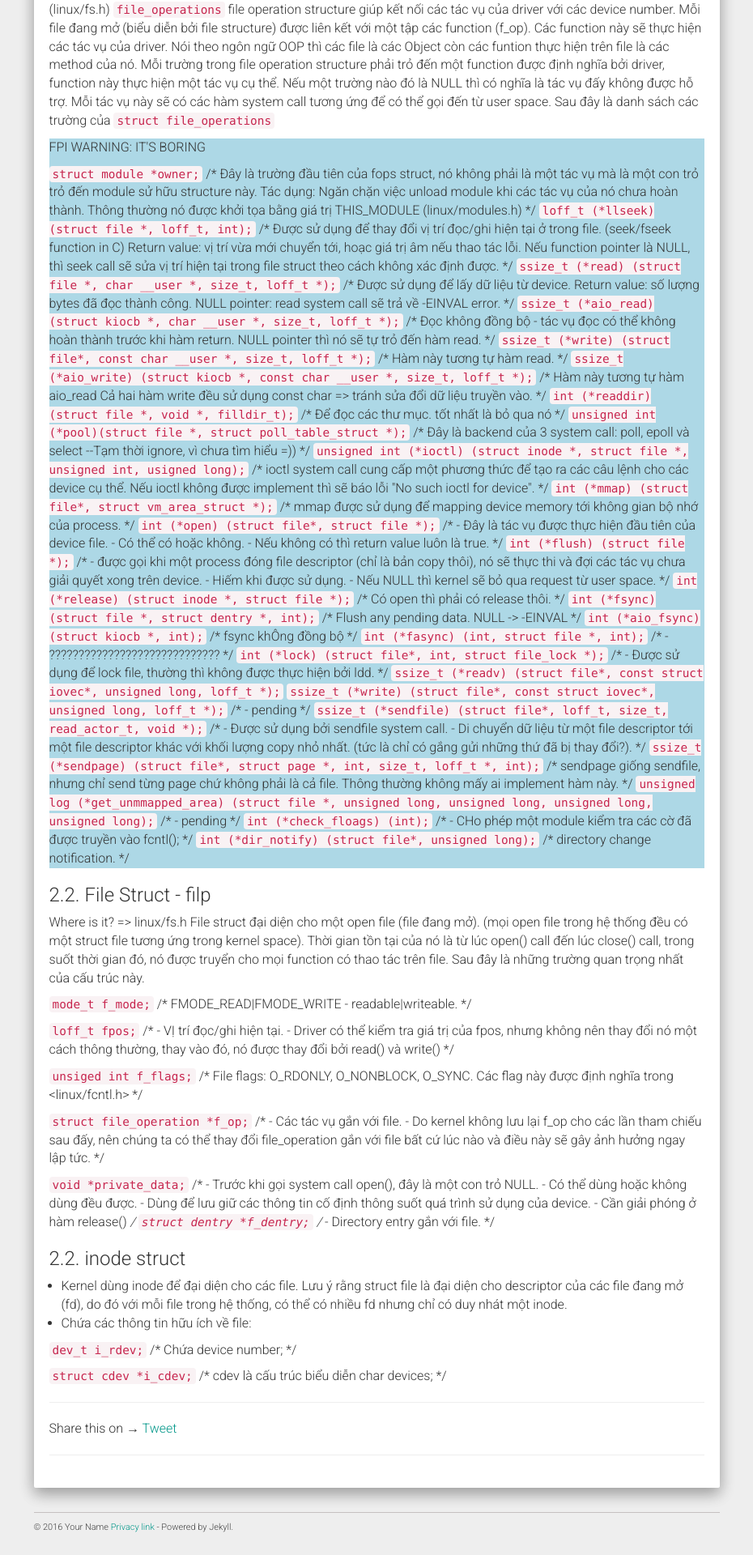
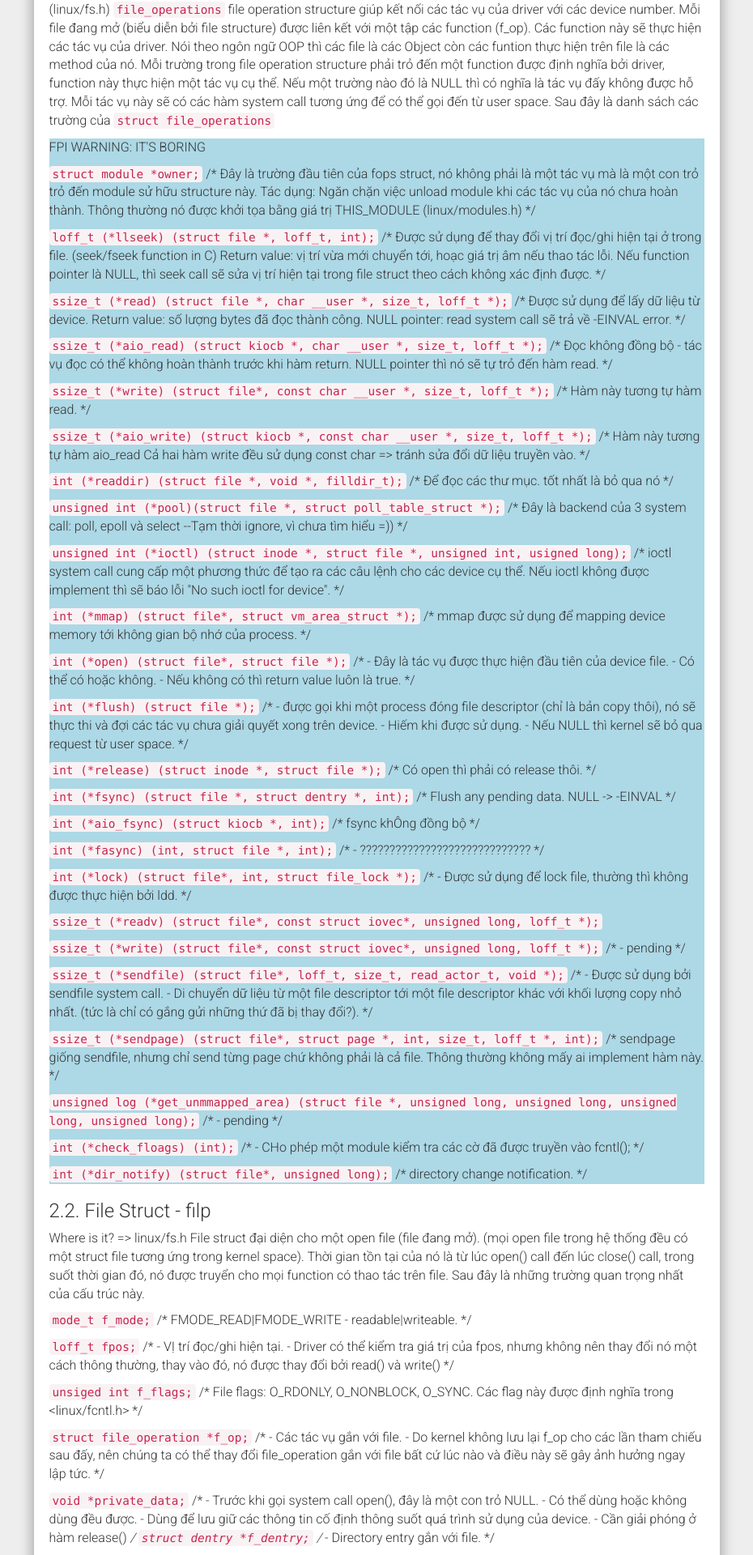
Before and after one commit to ita93/ita93.github.io, a Jekyll site: the page built from _posts/2017-12-18-character-device.md, in a window 1280 px wide. Shown: the part 1600-3520 px from the top of the page at 81% size, without its empty margins (321-1251 px from the left). Built offline with Jekyll 4.4.1, drawn with Linux system fonts in a browser that asks for light colours; nearby versions of some CDN libraries; our own code applies the rules of GitHub Pages for plain Markdown files; comment, search, counter and statistics services are not loaded.

Commit message:
I don't know what i am doing

```diff
--- a/_posts/2017-12-18-character-device.md
+++ b/_posts/2017-12-18-character-device.md
@@ -60,138 +60,139 @@
 <div style="background-color: lightblue;">
 <p class="text-uppercase">FPI Warning: It's boring</p>
 
-<code>struct module *owner;</code>
+<p><code>struct module *owner;</code>
 	/*
 		Đây là trường đầu tiên của fops struct, nó không phải là một tác vụ mà là một con trỏ trỏ đến module sử hữu structure này.
 		Tác dụng: Ngăn chặn việc unload module khi các tác vụ của nó chưa hoàn thành.
 		Thông thường nó được khởi tọa bằng giá trị THIS_MODULE (linux/modules.h)
 	*/
-
-<code>loff_t (*llseek) (struct file *, loff_t, int);</code>
+</p>
+<p><code>loff_t (*llseek) (struct file *, loff_t, int);</code>
 	/*
 		Được sử dụng để thay đổi vị trí đọc/ghi hiện tại ở trong file. (seek/fseek function in C)
 		Return value: vị trí vừa mới chuyển tới, hoạc giá trị âm nếu thao tác lỗi.
 		Nếu function pointer là NULL, thì seek call sẽ sửa vị trí hiện tại trong file struct theo cách không xác định được.
 	*/
-
-<code>ssize_t (*read) (struct file *, char __user *, size_t, loff_t *);</code>
+</p>
+<p><code>ssize_t (*read) (struct file *, char __user *, size_t, loff_t *);</code>
 	/*
 		Được sử dụng để lấy dữ liệu từ device.
 		Return value: số lượng bytes đã đọc thành công.
 		NULL pointer: read system call sẽ trả về -EINVAL error.
 	*/
-
-<code>ssize_t (*aio_read) (struct kiocb *, char __user *, size_t, loff_t *);</code>
+</p>
+<p><code>ssize_t (*aio_read) (struct kiocb *, char __user *, size_t, loff_t *);</code>
 	/*
 		Đọc không đồng bộ - tác vụ đọc có thể không hoàn thành trước khi hàm return.
 		NULL pointer thì nó sẽ tự trỏ đến hàm read.
 	*/
-
-<code>ssize_t (*write) (struct file*, const char __user *, size_t, loff_t *);</code>
+</p>
+<p><code>ssize_t (*write) (struct file*, const char __user *, size_t, loff_t *);</code>
 	/*
 		Hàm này tương tự hàm read.
 	*/
-
-<code>ssize_t (*aio_write) (struct kiocb *, const char __user *, size_t, loff_t *);</code>
+</p>
+<p><code>ssize_t (*aio_write) (struct kiocb *, const char __user *, size_t, loff_t *);</code>
 	/*
 		Hàm này tương tự hàm aio_read
 		Cả hai hàm write đều sử dụng const char => tránh sửa đổi dữ liệu truyền vào.
 	*/
-
-<code>int (*readdir) (struct file *, void *, filldir_t);</code>
+</p>
+<p><code>int (*readdir) (struct file *, void *, filldir_t);</code>
 	/*
 		Để đọc các thư mục. tốt nhất là bỏ qua nó
 	*/
-
-<code>unsigned int (*pool)(struct file *, struct poll_table_struct *);</code>
+</p>
+<p><code>unsigned int (*pool)(struct file *, struct poll_table_struct *);</code>
 	/*
 		Đây là backend của 3 system call: poll, epoll và select
 		--Tạm thời ignore, vì chưa tìm hiểu =))
 	*/
-
-<code>unsigned int (*ioctl) (struct inode *, struct file *, unsigned int, usigned long);</code>
+</p>
+<p><code>unsigned int (*ioctl) (struct inode *, struct file *, unsigned int, usigned long);</code>
 	/*
 		ioctl system call cung cấp một phương thức để tạo ra các câu lệnh cho các device cụ thể.
 		Nếu ioctl không được implement thì sẽ báo lỗi "No such ioctl for device".
 	*/
-
-<code>int (*mmap) (struct file*, struct vm_area_struct *);</code>
+</p>
+<p><code>int (*mmap) (struct file*, struct vm_area_struct *);</code>
 	/*
 		mmap được sử dụng để mapping device memory tới không gian bộ nhớ của process.
 	*/
-
-<code>int (*open) (struct file*, struct file *);</code>
+</p>
+<p><code>int (*open) (struct file*, struct file *);</code>
 	/*
 		- Đây là tác vụ được thực hiện đầu tiên của device file.
 		- Có thể có hoặc không.
 		- Nếu không có thì return value luôn là true.
 	*/
-
-<code>int (*flush) (struct file *);</code>
+</p>
+<p><code>int (*flush) (struct file *);</code>
 	/*
 		- được gọi khi một process đóng file descriptor (chỉ là bản copy thôi), nó sẽ thực thi và đợi các tác vụ chưa giải quyết xong trên device.
 		- Hiếm khi được sử dụng.
 		- Nếu NULL thì kernel sẽ bỏ qua request từ user space.
 	*/
-
-<code>int (*release) (struct inode *, struct file *);</code>
+</p>
+<p><code>int (*release) (struct inode *, struct file *);</code>
 	/*
 		Có open thì phải có release thôi.
 	*/
-
-<code>int (*fsync) (struct file *, struct dentry *, int);</code>
+</p>
+<p><code>int (*fsync) (struct file *, struct dentry *, int);</code>
 	/*
 		Flush any pending data.
 		NULL -> -EINVAL
 	*/
-
-<code>int (*aio_fsync) (struct kiocb *, int);</code>
+</p>
+<p><code>int (*aio_fsync) (struct kiocb *, int);</code>
 	/*
 		fsync khÔng đồng bộ
 	*/
-
-<code>int (*fasync) (int, struct file *, int);</code>
+</p>
+<p><code>int (*fasync) (int, struct file *, int);</code>
 	/*
 		- ?????????????????????????????
 	*/
-
-<code>int (*lock) (struct file*, int, struct file_lock *);</code>
+</p>
+<p><code>int (*lock) (struct file*, int, struct file_lock *);</code>
 	/*
 		- Được sử dụng để lock file, thường thì không được thực hiện bởi ldd.
 	*/
-
-<code>ssize_t (*readv) (struct file*, const struct iovec*, unsigned long, loff_t *);</code>
-<code>ssize_t (*write) (struct file*, const struct iovec*, unsigned long, loff_t *);</code>
+</p>
+<p><code>ssize_t (*readv) (struct file*, const struct iovec*, unsigned long, loff_t *);</code></p>
+<p><code>ssize_t (*write) (struct file*, const struct iovec*, unsigned long, loff_t *);</code>
 	/*
 		- pending
 	*/
-
-<code>ssize_t (*sendfile) (struct file*, loff_t, size_t, read_actor_t, void *);</code>
+</p>
+<p><code>ssize_t (*sendfile) (struct file*, loff_t, size_t, read_actor_t, void *);</code>
 	/*
 		- Được sử dụng bởi sendfile system call.
 		- Di chuyển dữ liệu từ một file descriptor tới một file descriptor khác với khối lượng copy nhỏ nhất. (tức là chỉ có gắng gửi những thứ đã bị thay đổi?).
 	*/
-
-<code>ssize_t (*sendpage) (struct file*, struct page *, int, size_t, loff_t *, int);</code>
+</p>
+<p><code>ssize_t (*sendpage) (struct file*, struct page *, int, size_t, loff_t *, int);</code>
 	/*
 		sendpage giống sendfile, nhưng chỉ send từng page chứ không phải là cả file.
 		Thông thường không mấy ai implement hàm này.
 	*/
-
-<code>unsigned log (*get_unmmapped_area) (struct file *, unsigned long, unsigned long, unsigned long, unsigned long);</code>
+</p>
+<p><code>unsigned log (*get_unmmapped_area) (struct file *, unsigned long, unsigned long, unsigned long, unsigned long);</code>
 	/*
 		- pending
 	*/
-
-<code>int (*check_floags) (int);</code>
+</p>
+<p><code>int (*check_floags) (int);</code>
 	/*
 		- CHo phép một module kiểm tra các cờ đã được truyền vào fcntl();
 	*/
-
-<code>int (*dir_notify) (struct file*, unsigned long);</code>
+</p>
+<p><code>int (*dir_notify) (struct file*, unsigned long);</code>
 	/*
 		directory change notification.
 	*/
+</p>
 </div>
 ### 2.2. File Struct - filp
 Where is it? => linux/fs.h
```
